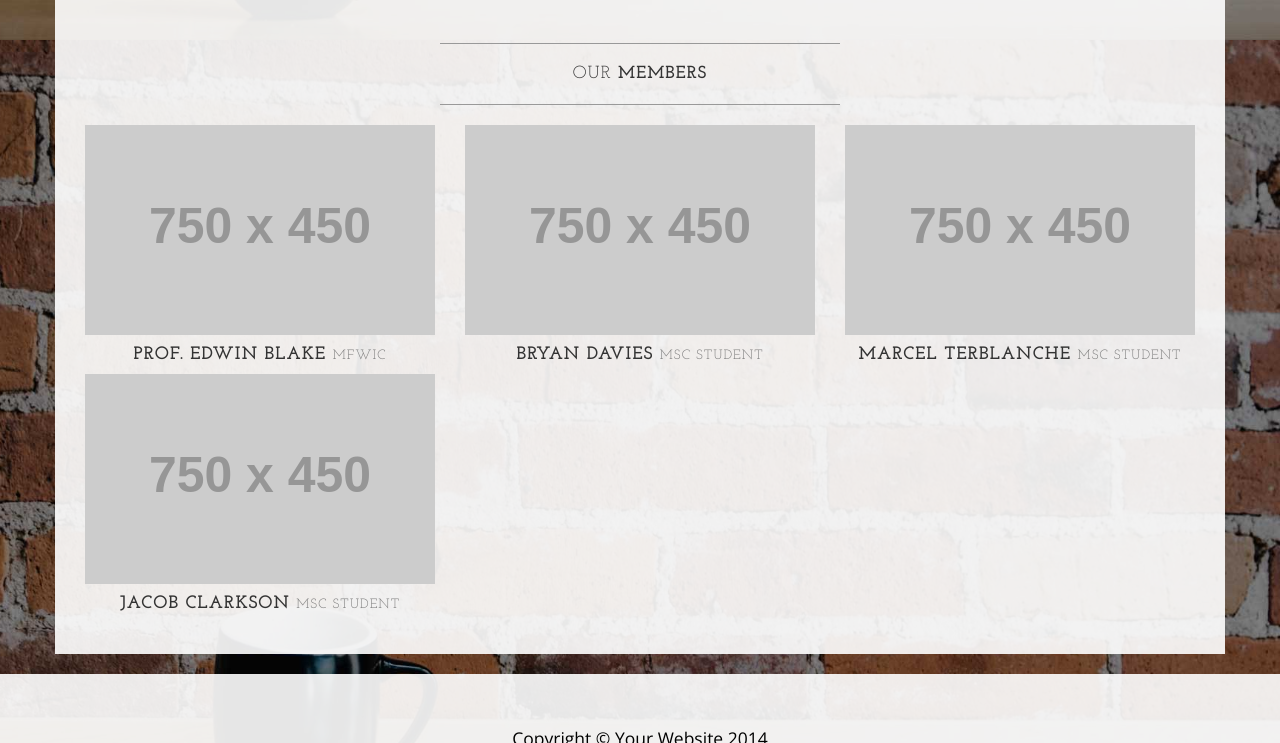
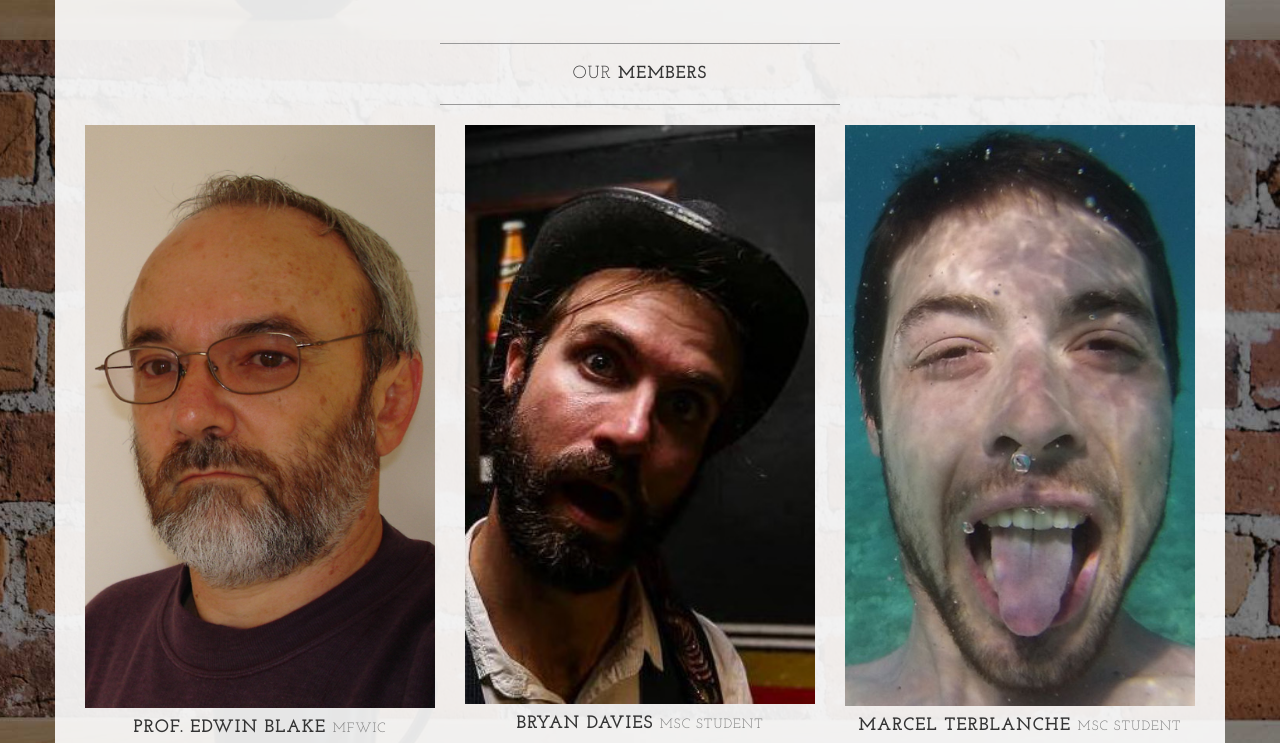
Before and after one commit to jacobHclarkson/VExInG, a plain HTML site: page about.html in a window 1280 px wide. Shown: the part 760-1503 px from the top of the page. Drawn offline with nearby package versions, Linux system fonts and the light colour scheme; placeholder pictures from the web are drawn by us.

Commit message:
added images to about page

```diff
--- a/about.html
+++ b/about.html
@@ -104,25 +104,25 @@
                     <hr>
                 </div>
                 <div class="col-sm-4 text-center">
-                    <img class="img-responsive" src="http://placehold.it/750x450" alt="">
+                    <img class="img-responsive" src="img/Edwin.jpg" alt="">
                     <h4>Prof. Edwin Blake
                         <small>MFWIC</small>
                     </h4>
                 </div>
                 <div class="col-sm-4 text-center">
-                    <img class="img-responsive" src="http://placehold.it/750x450" alt="">
+                    <img class="img-responsive" src="img/Bryan.jpg" alt="" height="750" width="450">
                     <h4>Bryan Davies
                         <small>MSc Student</small>
                     </h4>
                 </div>
                 <div class="col-sm-4 text-center">
-                    <img class="img-responsive" src="http://placehold.it/750x450" alt="">
+                    <img class="img-responsive" src="img/Marcel.jpg" alt="">
                     <h4>Marcel Terblanche
                         <small>MSc Student</small>
                     </h4>
                 </div>
                 <div class="col-sm-4 text-center">
-                    <img class="img-responsive" src="http://placehold.it/750x450" alt="">
+                    <img class="img-responsive" src="img/Jacob.png" alt="" height="750" width="450">
                     <h4>Jacob Clarkson
                         <small>MSc Student</small>
                     </h4>
```
Also changed, not shown: img/Bryan.jpg (added), img/Edwin.jpg (added), img/Jacob.png (added), img/Marcel.jpg (added).
